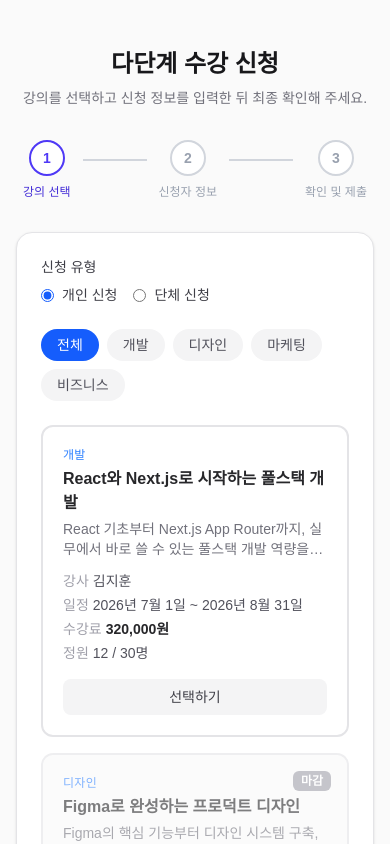
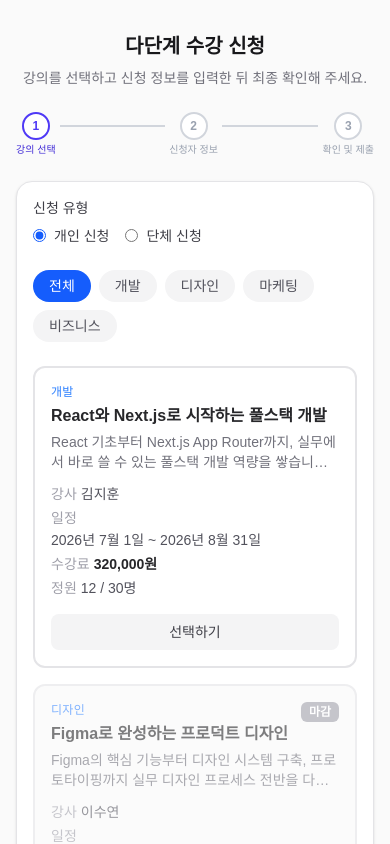
Before and after one commit to B-eunji/course-enrollment-form, a Next.js app: page / in a window 390 px wide. Shown: the top 844 px of the page. Built offline with nearby package versions, Linux system fonts and the light colour scheme.

Commit message:
style: improve responsive layout

```diff
--- a/src/app/page.tsx
+++ b/src/app/page.tsx
@@ -243,15 +243,15 @@
 
   if (enrollmentResult !== null) {
     return (
-      <main className="min-h-screen bg-zinc-50 px-4 py-12">
-        <div className="mx-auto max-w-2xl">
-          <div className="mb-8 text-center">
-            <h1 className="text-2xl font-bold text-zinc-900">수강 신청 완료</h1>
+      <main className="min-h-screen overflow-x-hidden bg-zinc-50 px-4 py-8 sm:py-12">
+        <div className="mx-auto w-full min-w-0 max-w-2xl">
+          <div className="mb-6 text-center sm:mb-8">
+            <h1 className="text-xl font-bold text-zinc-900 sm:text-2xl">수강 신청 완료</h1>
             <p className="mt-2 text-sm text-zinc-500">
               신청 정보가 정상적으로 접수되었습니다.
             </p>
           </div>
-          <div className="rounded-2xl border border-zinc-200 bg-white p-6 shadow-sm sm:p-8">
+          <div className="rounded-2xl border border-zinc-200 bg-white p-4 shadow-sm sm:p-6 md:p-8">
             <CompleteStep
               enrollmentResult={enrollmentResult}
               formData={formData}
@@ -265,23 +265,23 @@
   }
 
   return (
-    <main className="min-h-screen bg-zinc-50 px-4 py-12">
-      <div className="mx-auto max-w-2xl">
+    <main className="min-h-screen overflow-x-hidden bg-zinc-50 px-4 py-8 sm:py-12">
+      <div className="mx-auto w-full min-w-0 max-w-2xl">
         {/* 페이지 헤더 */}
-        <div className="mb-8 text-center">
-          <h1 className="text-2xl font-bold text-zinc-900">다단계 수강 신청</h1>
+        <div className="mb-6 text-center sm:mb-8">
+          <h1 className="text-xl font-bold text-zinc-900 sm:text-2xl">다단계 수강 신청</h1>
           <p className="mt-2 text-sm text-zinc-500">
             강의를 선택하고 신청 정보를 입력한 뒤 최종 확인해 주세요.
           </p>
         </div>
 
         {/* 스텝 인디케이터 */}
-        <div className="mb-8">
+        <div className="mb-6 sm:mb-8">
           <StepIndicator currentStep={currentStep} />
         </div>
 
         {/* 폼 카드 */}
-        <div className="rounded-2xl border border-zinc-200 bg-white p-6 shadow-sm sm:p-8">
+        <div className="rounded-2xl border border-zinc-200 bg-white p-4 shadow-sm sm:p-6 md:p-8">
           {currentStep === 0 && (
             <CourseStep
               selectedCourseId={formData.courseId}
--- a/src/components/enrollment/ApplicantStep.tsx
+++ b/src/components/enrollment/ApplicantStep.tsx
@@ -90,7 +90,7 @@
   const headCountOptions = Array.from({ length: 9 }, (_, i) => i + 2);
 
   return (
-    <div className="space-y-8">
+    <div className="min-w-0 space-y-8">
       {/* 공통 신청자 정보 */}
       <section className="space-y-4">
         <h2 className="text-base font-semibold text-zinc-800">신청자 정보</h2>
@@ -172,7 +172,7 @@
         <section id="group-section" className="space-y-6">
           <FieldError message={errors.group} />
           {/* 단체 기본 정보 */}
-          <div className="rounded-xl border border-zinc-200 bg-zinc-50 p-5 space-y-4">
+          <div className="space-y-4 rounded-xl border border-zinc-200 bg-zinc-50 p-4 sm:p-5">
             <h2 className="text-base font-semibold text-zinc-800">
               단체 정보
             </h2>
@@ -245,7 +245,7 @@
                 {group.participants.map((participant, index) => (
                   <li
                     key={index}
-                    className="rounded-xl border border-zinc-200 bg-white p-4 space-y-3"
+                    className="space-y-3 rounded-xl border border-zinc-200 bg-white p-3 sm:p-4"
                   >
                     <p className="text-xs font-semibold text-zinc-400 uppercase tracking-wide">
                       참가자 {index + 1}
--- a/src/components/enrollment/CourseStep.tsx
+++ b/src/components/enrollment/CourseStep.tsx
@@ -84,11 +84,11 @@
   const allFilters: CategoryFilter[] = ["all", ...COURSE_CATEGORIES];
 
   return (
-    <div className="space-y-6">
+    <div className="min-w-0 space-y-6">
       {/* 신청 유형 선택 */}
       <div>
         <p className="mb-2 text-sm font-medium text-zinc-700">신청 유형</p>
-        <div className="flex gap-4">
+        <div className="flex flex-wrap gap-x-4 gap-y-2">
           {(["personal", "group"] as const).map((type) => (
             <label
               key={type}
@@ -145,7 +145,7 @@
           해당 카테고리에 강의가 없습니다.
         </p>
       ) : (
-        <ul className="grid gap-4 sm:grid-cols-2">
+        <ul className="grid min-w-0 gap-4 sm:grid-cols-2">
           {courses.map((course) => {
             const isFull = course.currentEnrollment >= course.maxCapacity;
             const isSelected = selectedCourseId === course.id;
@@ -153,7 +153,7 @@
             return (
               <li
                 key={course.id}
-                className={`relative flex flex-col rounded-xl border-2 p-5 transition-all ${
+                className={`relative flex min-w-0 flex-col overflow-hidden rounded-xl border-2 p-4 transition-all sm:p-5 ${
                   isFull
                     ? "border-zinc-200 bg-zinc-50 opacity-60"
                     : isSelected
@@ -184,27 +184,27 @@
                 </p>
 
                 {/* 메타 정보 */}
-                <dl className="mb-4 space-y-1 text-sm text-zinc-600">
-                  <div className="flex gap-1">
-                    <dt className="font-medium text-zinc-400">강사</dt>
-                    <dd>{course.instructor}</dd>
+                <dl className="mb-4 min-w-0 space-y-1 text-sm text-zinc-600">
+                  <div className="flex min-w-0 gap-1">
+                    <dt className="shrink-0 font-medium text-zinc-400">강사</dt>
+                    <dd className="min-w-0 break-words">{course.instructor}</dd>
                   </div>
-                  <div className="flex gap-1">
-                    <dt className="font-medium text-zinc-400">일정</dt>
-                    <dd>
+                  <div className="flex min-w-0 flex-col gap-0.5 sm:flex-row sm:gap-1">
+                    <dt className="shrink-0 font-medium text-zinc-400">일정</dt>
+                    <dd className="min-w-0 break-words">
                       {formatDate(course.startDate)} ~{" "}
                       {formatDate(course.endDate)}
                     </dd>
                   </div>
-                  <div className="flex gap-1">
-                    <dt className="font-medium text-zinc-400">수강료</dt>
-                    <dd className="font-semibold text-zinc-800">
+                  <div className="flex min-w-0 gap-1">
+                    <dt className="shrink-0 font-medium text-zinc-400">수강료</dt>
+                    <dd className="min-w-0 font-semibold text-zinc-800">
                       {formatPrice(course.price)}
                     </dd>
                   </div>
-                  <div className="flex gap-1">
-                    <dt className="font-medium text-zinc-400">정원</dt>
-                    <dd>
+                  <div className="flex min-w-0 gap-1">
+                    <dt className="shrink-0 font-medium text-zinc-400">정원</dt>
+                    <dd className="min-w-0">
                       {course.currentEnrollment} / {course.maxCapacity}명
                     </dd>
                   </div>
--- a/src/components/enrollment/StepIndicator.tsx
+++ b/src/components/enrollment/StepIndicator.tsx
@@ -15,7 +15,7 @@
 export default function StepIndicator({ currentStep }: StepIndicatorProps) {
   return (
     <nav aria-label="폼 진행 단계">
-      <ol className="flex items-center justify-center gap-0">
+      <ol className="flex w-full min-w-0 items-center">
         {STEPS.map((step, index) => {
           const isCompleted = index < currentStep;
           const isCurrent = index === currentStep;
@@ -26,13 +26,13 @@
             <li
               key={step.label}
               aria-current={isCurrent ? "step" : undefined}
-              className="flex items-center"
+              className={`flex min-w-0 items-center ${isLast ? "" : "flex-1"}`}
             >
               {/* 단계 원형 + 라벨 */}
-              <div className="flex flex-col items-center gap-2">
+              <div className="flex shrink-0 flex-col items-center gap-1 sm:gap-2">
                 <div
                   className={[
-                    "flex h-9 w-9 items-center justify-center rounded-full text-sm font-semibold transition-colors",
+                    "flex h-7 w-7 items-center justify-center rounded-full text-xs font-semibold transition-colors sm:h-9 sm:w-9 sm:text-sm",
                     isCompleted && "bg-indigo-600 text-white",
                     isCurrent && "border-2 border-indigo-600 bg-white text-indigo-600",
                     isUpcoming && "border-2 border-gray-300 bg-white text-gray-400",
@@ -58,7 +58,7 @@
 
                 <span
                   className={[
-                    "text-xs font-medium",
+                    "max-w-[4.25rem] text-center text-[10px] font-medium leading-tight sm:max-w-none sm:text-xs",
                     isCompleted && "text-indigo-600",
                     isCurrent && "text-indigo-700",
                     isUpcoming && "text-gray-400",
@@ -75,7 +75,7 @@
                 <div
                   aria-hidden="true"
                   className={[
-                    "mx-3 mb-5 h-0.5 w-16",
+                    "mx-1 mb-4 h-0.5 min-w-2 flex-1 sm:mx-2 sm:mb-5",
                     isCompleted ? "bg-indigo-600" : "bg-gray-300",
                   ].join(" ")}
                 />
```
Also changed, not shown: src/components/enrollment/CompleteStep.tsx (+7 -7 lines), src/components/enrollment/ConfirmStep.tsx (+11 -9 lines), src/components/enrollment/FormNavigation.tsx (+7 -7 lines), 1 other file (tests, documents, lock files or other folders).
